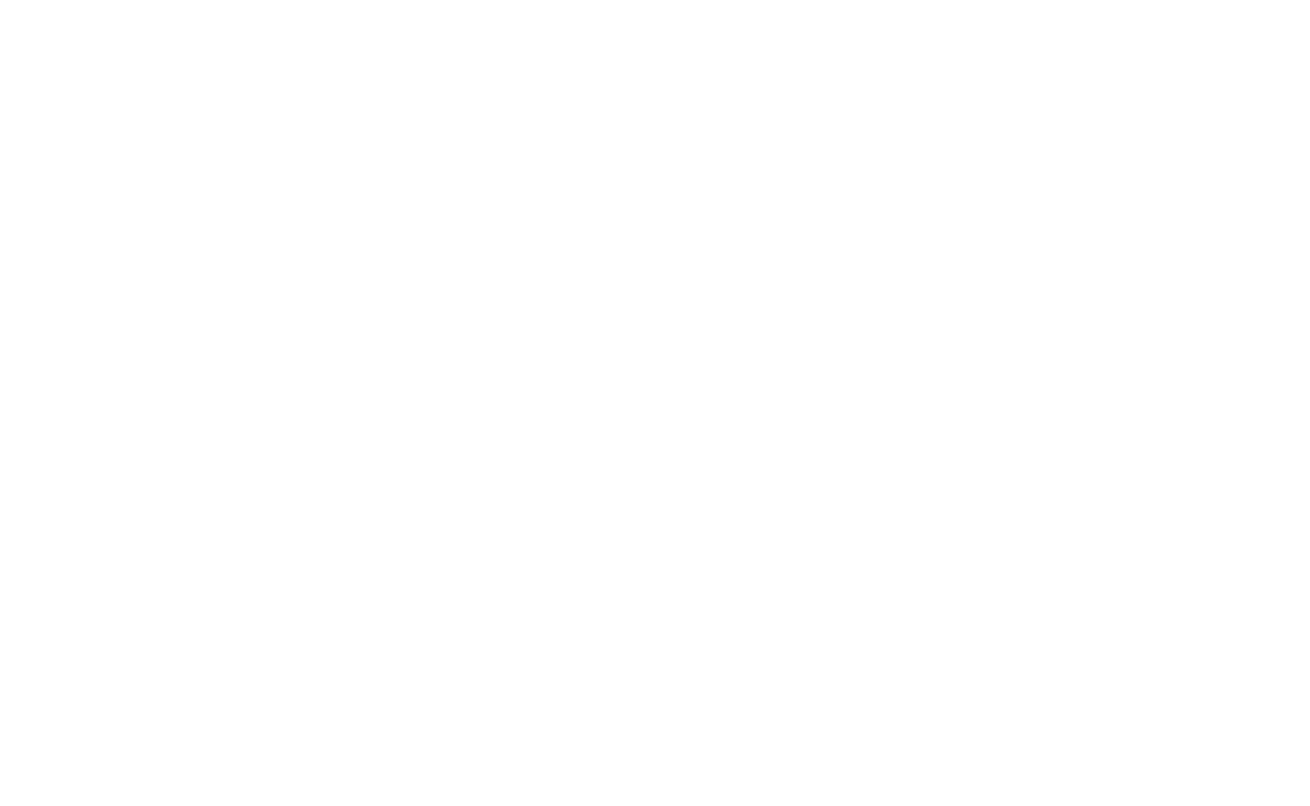
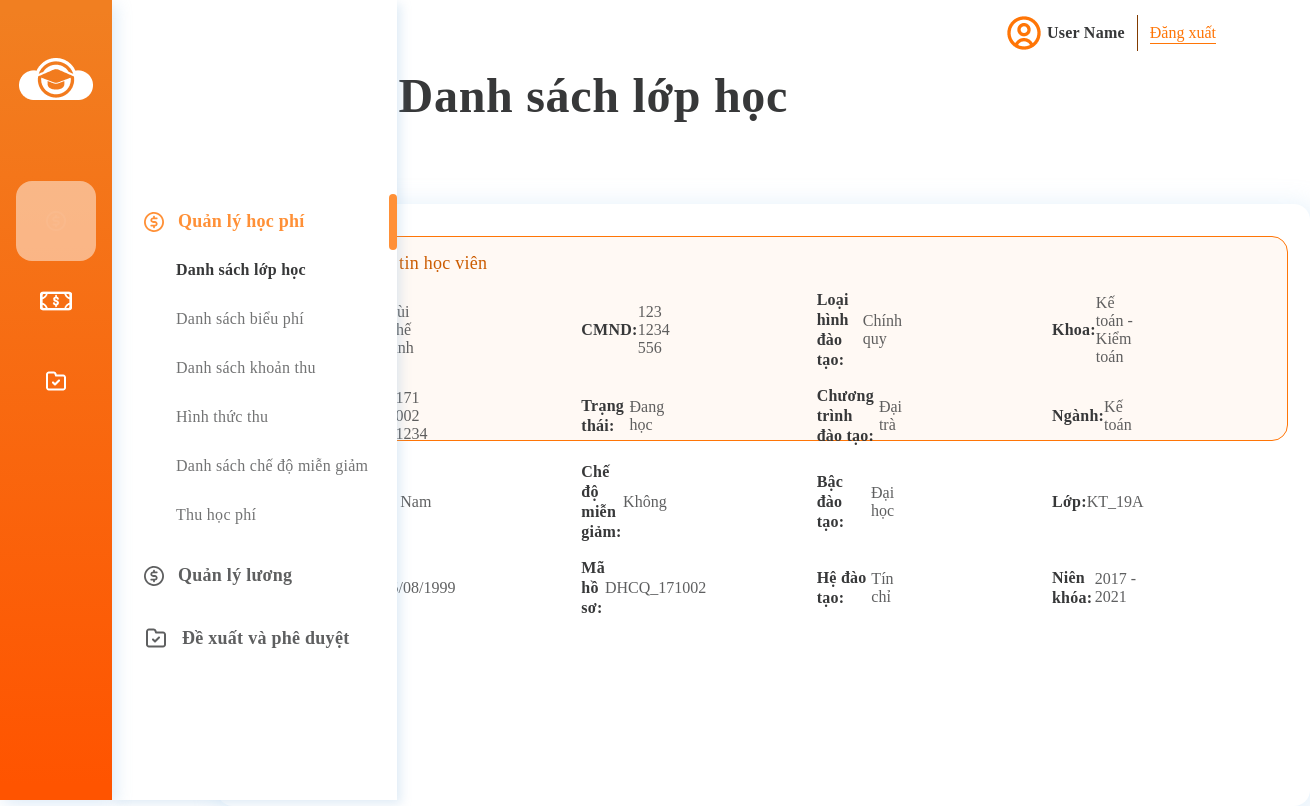
Before and after one commit to NgocHung581/E-Finance-of-LMS, a React (Create React App) app: page /tuition-management/list-courses/detail-course/list-students/detail-student in a window 1280 px wide. Before the commit this address had no page. Shown: the whole page, 1310 px wide, since content can reach past the window. Built offline with nearby package versions, Linux system fonts and the light colour scheme.

Commit message:
Add StudentDetail component

```diff
--- a/src/App.tsx
+++ b/src/App.tsx
@@ -6,6 +6,7 @@ import TuitionManagement from "./components/TuitionManagement/TuitionManagement"
 import ListCourses from "./components/TuitionManagement/ListCourses/ListCourses";
 import CourseDetail from "./components/TuitionManagement/CourseDetail/CourseDetail";
 import ListStudent from "./components/TuitionManagement/ListStudent/ListStudent";
+import StudentDetail from "./components/StudentDetail/StudentDetail";
 
 function App() {
   return (
@@ -20,6 +21,10 @@ function App() {
             path="list-courses/detail-course/list-students"
             element={<ListStudent />}
           />
+          <Route
+            path="list-courses/detail-course/list-students/detail-student"
+            element={<StudentDetail />}
+          />
         </Route>
       </Routes>
     </div>
--- /dev/null
+++ b/src/components/StudentDetail/StudentDetail.css
@@ -0,0 +1,55 @@
+.container-board.container-board-detailStudent {
+  height: 75.27777778%;
+  width: 85.41666667%;
+  top: 204px;
+}
+
+.board-detailStudent-header {
+  width: 92.1341463%;
+  height: 205px;
+  border: 1px solid #ff7506;
+  border-radius: 16px;
+  margin-left: 64px;
+  margin-top: 32px;
+  background: #fff9f4;
+  padding-left: 64px;
+}
+
+.board-detailStudent-header-title {
+  font-family: Mulish;
+  font-size: 18px;
+  line-height: 21px;
+  letter-spacing: 0.015em;
+  color: #cc5c00;
+  margin-top: 16px;
+}
+
+.board-detailStudent-header-listInfo {
+  list-style: none;
+  display: flex;
+  flex-wrap: wrap;
+  justify-content: space-between;
+}
+
+.board-detailStudent-header-item {
+  display: flex;
+  width: 25%;
+  margin-top: 16px;
+  font-family: Source Sans Pro;
+  font-size: 16px;
+  justify-content: space-between;
+  align-items: center;
+  color: #373839;
+}
+
+.board-detailStudent-header-item span {
+  font-size: 16px;
+  font-weight: 700;
+  line-height: 20px;
+  letter-spacing: 0.015em;
+}
+
+.board-detailStudent-header-item p {
+  margin-right: 150px;
+  opacity: 0.8;
+}
--- /dev/null
+++ b/src/components/StudentDetail/StudentDetail.tsx
@@ -0,0 +1,85 @@
+import React, { Fragment } from "react";
+import "./StudentDetail.css";
+
+const StudentDetail = () => {
+  return (
+    <Fragment>
+      <h2 className="container-board-title">Hồ sơ học viên</h2>
+      <div className="container-board container-board-detailStudent">
+        <div className="board-detailStudent-header">
+          <div className="board-detailStudent-header-title">
+            Thông tin học viên
+          </div>
+          <ul className="board-detailStudent-header-listInfo">
+            <li className="board-detailStudent-header-item">
+              <span>Họ và tên:</span>
+              <p>Bùi Thế Anh</p>
+            </li>
+            <li className="board-detailStudent-header-item">
+              <span>CMND:</span>
+              <p>123 1234 556</p>
+            </li>
+            <li className="board-detailStudent-header-item">
+              <span>Loại hình đào tạo:</span>
+              <p>Chính quy</p>
+            </li>
+            <li className="board-detailStudent-header-item">
+              <span>Khoa:</span>
+              <p>Kế toán - Kiểm toán</p>
+            </li>
+            <li className="board-detailStudent-header-item">
+              <span>MSSV:</span>
+              <p>171 002 1234</p>
+            </li>
+            <li className="board-detailStudent-header-item">
+              <span>Trạng thái:</span>
+              <p>Đang học</p>
+            </li>
+            <li className="board-detailStudent-header-item">
+              <span>Chương trình đào tạo:</span>
+              <p>Đại trà</p>
+            </li>
+            <li className="board-detailStudent-header-item">
+              <span>Ngành:</span>
+              <p>Kế toán</p>
+            </li>
+            <li className="board-detailStudent-header-item">
+              <span>Giới tính:</span>
+              <p>Nam</p>
+            </li>
+            <li className="board-detailStudent-header-item">
+              <span>Chế độ miễn giảm:</span>
+              <p>Không</p>
+            </li>
+            <li className="board-detailStudent-header-item">
+              <span>Bậc đào tạo:</span>
+              <p>Đại học</p>
+            </li>
+            <li className="board-detailStudent-header-item">
+              <span>Lớp:</span>
+              <p>KT_19A</p>
+            </li>
+            <li className="board-detailStudent-header-item">
+              <span>Ngày sinh:</span>
+              <p>25/08/1999</p>
+            </li>
+            <li className="board-detailStudent-header-item">
+              <span>Mã hồ sơ:</span>
+              <p>DHCQ_171002</p>
+            </li>
+            <li className="board-detailStudent-header-item">
+              <span>Hệ đào tạo: </span>
+              <p>Tín chỉ</p>
+            </li>
+            <li className="board-detailStudent-header-item">
+              <span>Niên khóa:</span>
+              <p>2017 - 2021</p>
+            </li>
+          </ul>
+        </div>
+      </div>
+    </Fragment>
+  );
+};
+
+export default StudentDetail;
--- a/src/components/TuitionManagement/CourseDetail/CourseDetail.tsx
+++ b/src/components/TuitionManagement/CourseDetail/CourseDetail.tsx
@@ -149,7 +149,7 @@ function CourseDetail() {
           </div>
         </div>
       </div>
-      <Modal show={showModal}>
+      {/* <Modal show={showModal}>
         <ModalHeader>
           <h2 className="modal__header-title">Thêm biểu phí</h2>
         </ModalHeader>
@@ -201,7 +201,7 @@ function CourseDetail() {
             />
           </div>
         </ModalBody>
-      </Modal>
+      </Modal> */}
     </Fragment>
   );
 }
--- a/src/components/TuitionManagement/ListCourses/ListCourses.css
+++ b/src/components/TuitionManagement/ListCourses/ListCourses.css
@@ -117,7 +117,7 @@
   margin: 0;
   list-style: none;
   position: relative;
-  max-height: 92.13%;
+  max-height: 95.23%;
   overflow-y: scroll;
 }
 
--- a/src/components/TuitionManagement/ListStudent/ListStudent.css
+++ b/src/components/TuitionManagement/ListStudent/ListStudent.css
@@ -4,7 +4,7 @@
   top: 204px;
 }
 
-.list-student-title {
+.container-board-title {
   position: absolute;
   top: 148px;
   left: 215px;
@@ -103,7 +103,7 @@
   margin: 0;
   list-style: none;
   position: relative;
-  max-height: 92.63%;
+  max-height: 95.83%;
   overflow-y: scroll;
 }
 
@@ -213,6 +213,6 @@
   letter-spacing: 0.015em;
   color: #373839;
   position: absolute;
-  top: calc(100% + 24px);
   right: 0;
+  margin-top: 24px;
 }
--- a/src/components/TuitionManagement/ListStudent/ListStudent.tsx
+++ b/src/components/TuitionManagement/ListStudent/ListStudent.tsx
@@ -5,11 +5,12 @@ import "./ListStudent.css";
 import iconInfo from "./image/IconInfo.png";
 import BoardFooter from "../../BoardFooter/BoardFooter";
 import { listStudents } from "../../data/listStudents";
+import { Link } from "react-router-dom";
 
 const ListStudent = () => {
   return (
     <Fragment>
-      <h2 className="list-student-title">Danh sách học viên</h2>
+      <h2 className="container-board-title">Danh sách học viên</h2>
       <div className="container-board container-board-listStudent">
         <div className="board-listStudent-header">
           <span className="board-listStudent-header-className">
@@ -55,7 +56,7 @@ const ListStudent = () => {
           <ul className="board-listStudent-body-list">
             {listStudents.map((student, index) => {
               return (
-                <li className="board-listStudent-body-item">
+                <li key={index} className="board-listStudent-body-item">
                   <span className="board-listStudent-body-item-information board-listStudent-body-item-order">
                     {index + 1}
                   </span>
@@ -87,12 +88,15 @@ const ListStudent = () => {
                     </span>
                   )}
 
-                  <a className="board-listStudent-body-item-information">
+                  <Link
+                    className="board-listStudent-body-item-information"
+                    to="detail-student"
+                  >
                     <img
                       className="board-listStudent-body-item-icon"
                       src={iconInfo}
                     />
-                  </a>
+                  </Link>
                 </li>
               );
             })}
```
